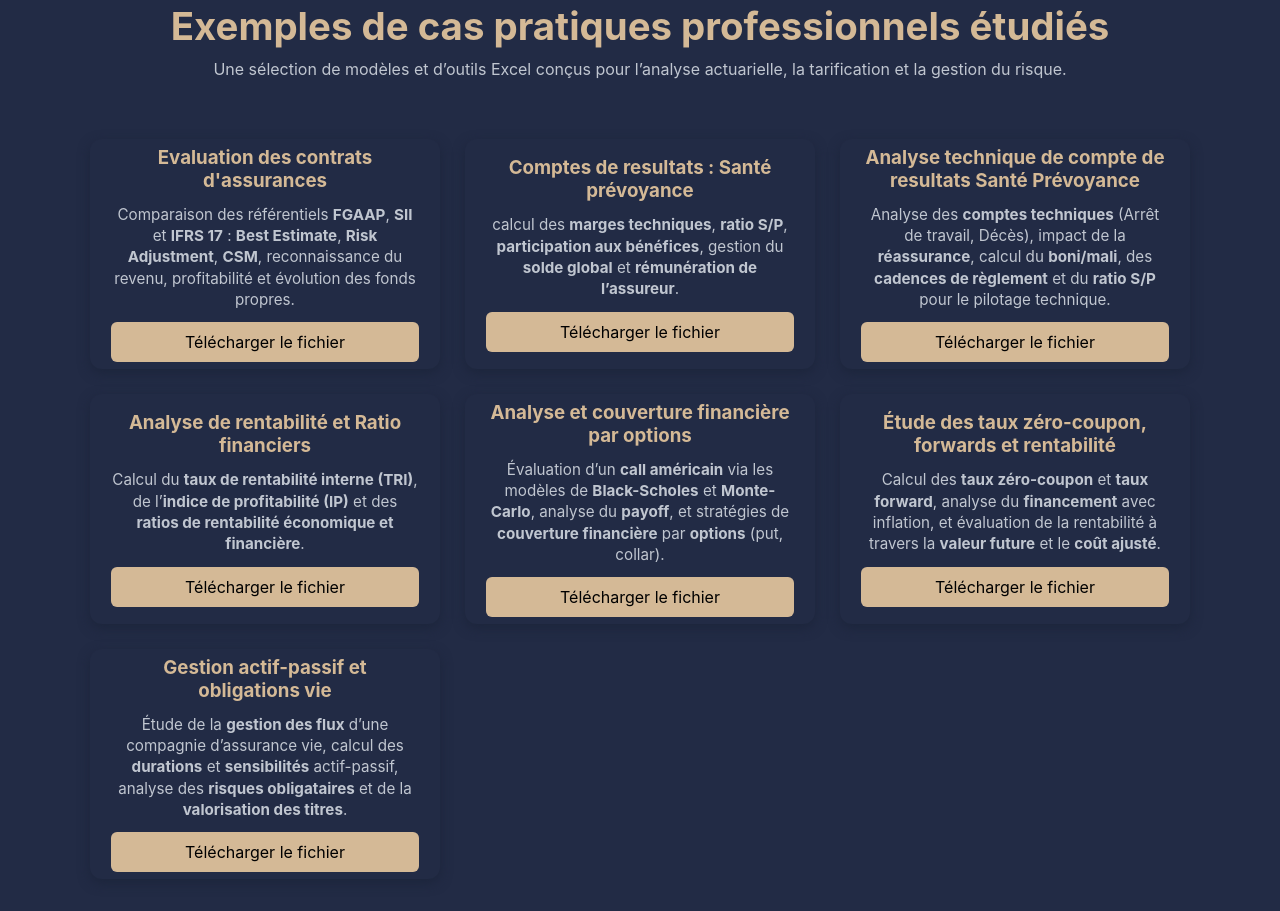
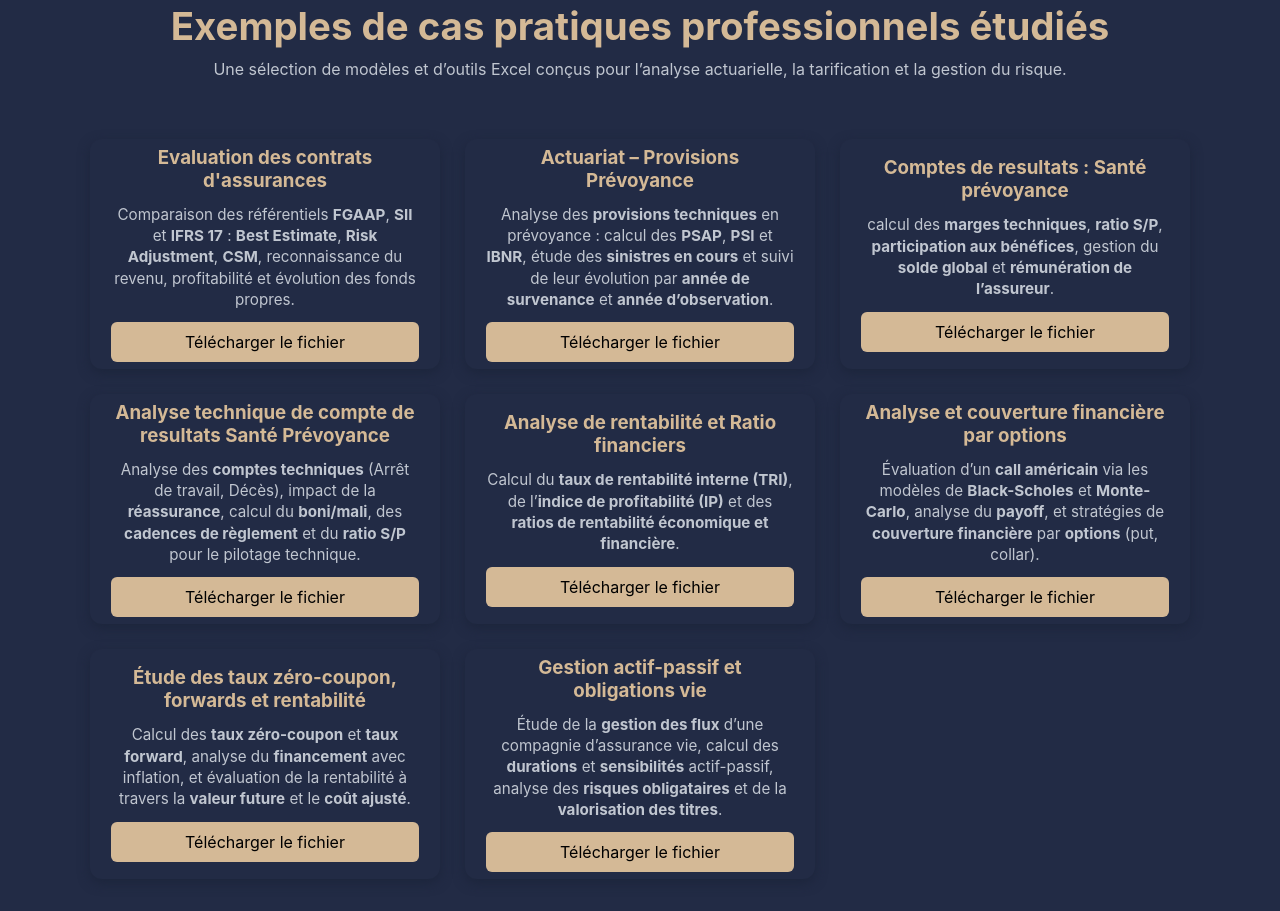
Before and after one commit to DAKPOGAN/portfolio-actuariel, a plain HTML site: page index.html in a window 1280 px wide. Shown: the part 1973-2884 px from the top of the page. Drawn offline with Linux system fonts and the light colour scheme.

Commit message:
Add files via upload
ajout des provisions prevoyance

```diff
--- a/index.html
+++ b/index.html
@@ -213,6 +213,21 @@ de la <strong>comptabilisation des avantages du personnel</strong>.
             <a href="assets/files/Etude_de_cas_multinormes.xlsx" class="project-btn" target="_blank">Télécharger le fichier</a>
         </div>
 
+
+        <div class="project-card">
+            <h3>Actuariat – Provisions Prévoyance</h3>
+                <p>
+                Analyse des <strong>provisions techniques</strong> en prévoyance :
+                calcul des <strong>PSAP</strong>, <strong>PSI</strong> et <strong>IBNR</strong>,
+                étude des <strong>sinistres en cours</strong> et suivi de leur
+                évolution par <strong>année de survenance</strong> et <strong>année d’observation</strong>.
+                </p>
+
+
+
+            <a href="assets/files/Actuariat_Provision_Prévoyance.xlsx" class="project-btn" target="_blank">Télécharger le fichier</a>
+          </div>
+
       <div class="project-card">
         <h3>Comptes de resultats : Santé prévoyance</h3>
         <p>
```
Also changed, not shown: files/Portrait_ISUP_2023.jpg (added), 8 other files.
